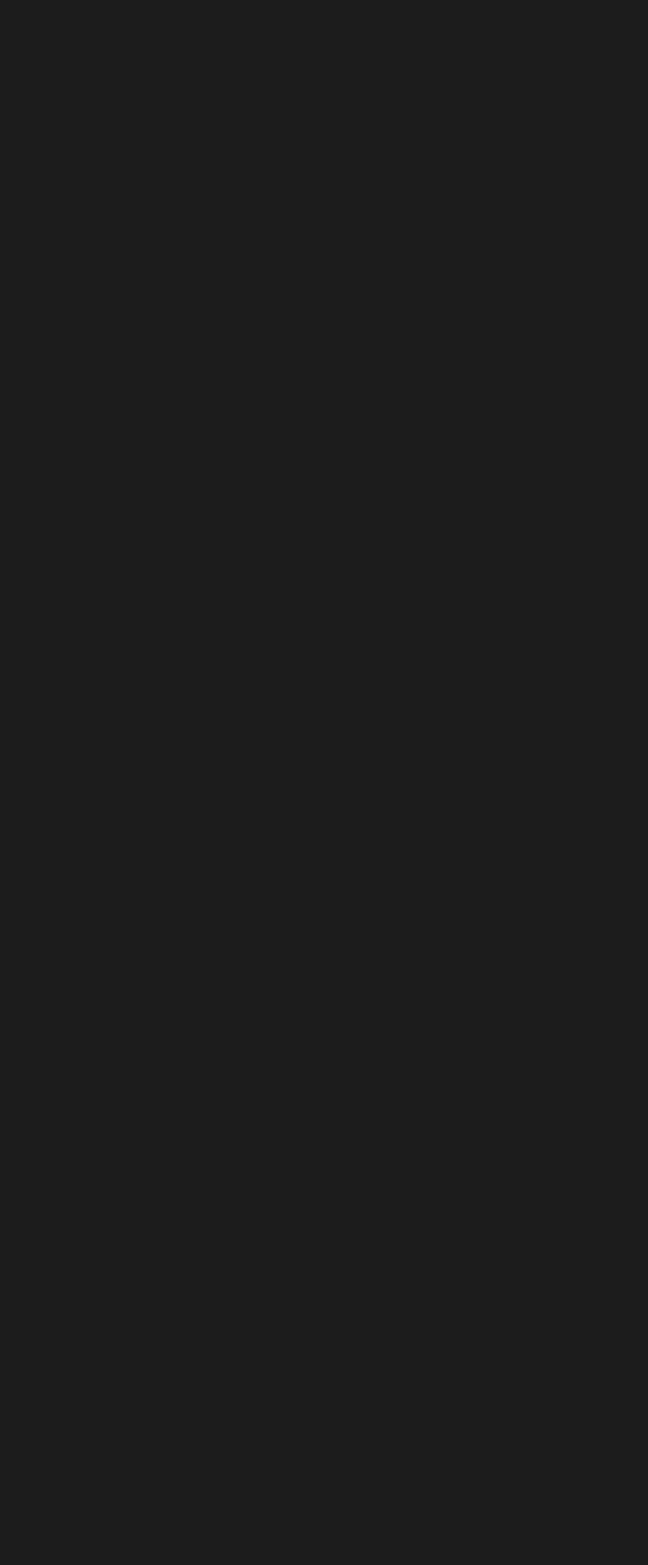
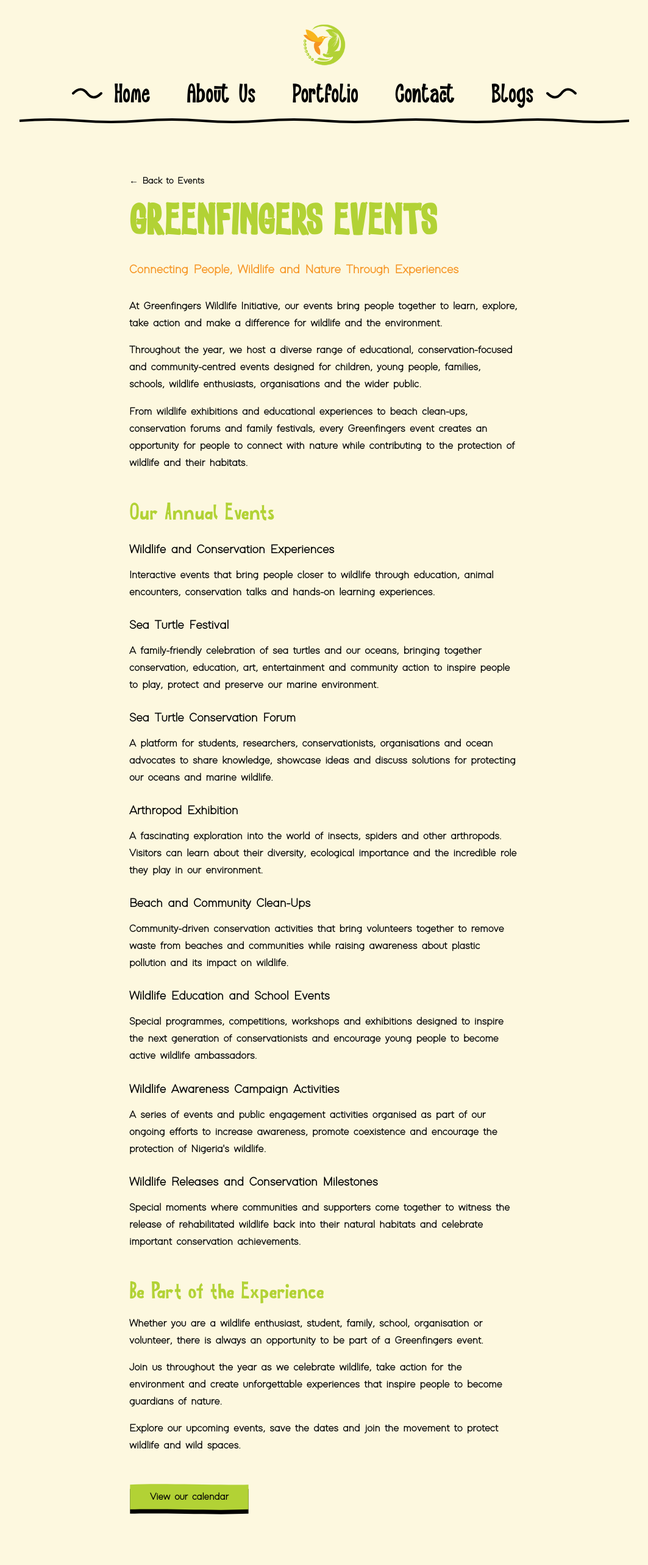
Before and after one commit to mishael-ed/GFWSITE2, a React (Vite) app: page /events/more-details in a window 1280 px wide. Before the commit this address had no page. Shown: the top 2566 px of the page at 61% size, without its empty margins (108-1171 px from the left). Before the commit the page ends 800 px from the top, so only its background shows below. Built offline with nearby package versions, Linux system fonts and the light colour scheme.

Commit message:
new page

```diff
--- a/src/App.jsx
+++ b/src/App.jsx
@@ -3,6 +3,8 @@
 import SanctuaryPage from './SanctuaryPage'
 import InitiativesPage from './InitiativesPage'
 import EducationPage from './EducationPage'
+import EventsPage from './EventsPage'
+import EventsDetailPage from './EventsDetailPage'
 import AboutPage from './AboutPage'
 import AboutLandingPage from './AboutLandingPage'
 import DirectorPage from './DirectorPage'
@@ -38,6 +40,8 @@
         <Route path="/education/nature-school" element={<NatureSchoolPage />} />
         <Route path="/education/wild-tales" element={<EducationWildTalesPage />} />
         <Route path="/education/farm-tours" element={<FarmToursPage />} />
+        <Route path="/events" element={<EventsPage />} />
+        <Route path="/events/more-details" element={<EventsDetailPage />} />
         <Route path="/about" element={<AboutLandingPage />} />
         <Route path="/about/organization" element={<AboutPage />} />
         <Route path="/about/director" element={<DirectorPage />} />
--- /dev/null
+++ b/src/EventsDetailPage.jsx
@@ -0,0 +1,125 @@
+import { Link } from 'react-router-dom'
+import Nav from './Nav'
+import Footer from './Footer'
+import FreeformButton from './FreeformButton'
+
+const color = '#B2D235'
+
+const paragraphStyle = {
+  fontFamily: 'Modern Sans',
+  color: '#000000',
+  fontWeight: 'bold',
+  fontSize: '17px',
+  lineHeight: '1.65',
+  margin: '16px 0',
+}
+
+const headingStyle = {
+  fontFamily: 'Skreeble',
+  color,
+  fontWeight: 'normal',
+  fontSize: '40px',
+  lineHeight: 1,
+  margin: '48px 0 18px',
+}
+
+const eventStyle = {
+  fontFamily: 'Modern Sans',
+  color: '#000000',
+  fontWeight: 'bold',
+  fontSize: '20px',
+  lineHeight: 1.2,
+  margin: '28px 0 6px',
+}
+
+const annualEvents = [
+  {
+    name: 'Wildlife and Conservation Experiences',
+    description: 'Interactive events that bring people closer to wildlife through education, animal encounters, conservation talks and hands-on learning experiences.',
+  },
+  {
+    name: 'Sea Turtle Festival',
+    description: 'A family-friendly celebration of sea turtles and our oceans, bringing together conservation, education, art, entertainment and community action to inspire people to play, protect and preserve our marine environment.',
+  },
+  {
+    name: 'Sea Turtle Conservation Forum',
+    description: 'A platform for students, researchers, conservationists, organisations and ocean advocates to share knowledge, showcase ideas and discuss solutions for protecting our oceans and marine wildlife.',
+  },
+  {
+    name: 'Arthropod Exhibition',
+    description: 'A fascinating exploration into the world of insects, spiders and other arthropods. Visitors can learn about their diversity, ecological importance and the incredible role they play in our environment.',
+  },
+  {
+    name: 'Beach and Community Clean-Ups',
+    description: 'Community-driven conservation activities that bring volunteers together to remove waste from beaches and communities while raising awareness about plastic pollution and its impact on wildlife.',
+  },
+  {
+    name: 'Wildlife Education and School Events',
+    description: 'Special programmes, competitions, workshops and exhibitions designed to inspire the next generation of conservationists and encourage young people to become active wildlife ambassadors.',
+  },
+  {
+    name: 'Wildlife Awareness Campaign Activities',
+    description: 'A series of events and public engagement activities organised as part of our ongoing efforts to increase awareness, promote coexistence and encourage the protection of Nigeria\'s wildlife.',
+  },
+  {
+    name: 'Wildlife Releases and Conservation Milestones',
+    description: 'Special moments where communities and supporters come together to witness the release of rehabilitated wildlife back into their natural habitats and celebrate important conservation achievements.',
+  },
+]
+
+function EventsDetailPage() {
+  return (
+    <div style={{ display: 'flex', flexDirection: 'column', minHeight: '100vh', width: '100%', backgroundColor: '#FDF8DF', overflow: 'hidden' }}>
+      <div style={{ flex: 1 }}>
+        <div style={{ paddingBottom: '20px' }}><Nav /></div>
+
+        <main className="content-page" style={{ maxWidth: '800px', margin: '0 auto', padding: '60px 80px 140px' }}>
+          <Link to="/events" style={{ display: 'inline-block', fontFamily: 'Modern Sans', color: '#000000', fontWeight: 'bold', fontSize: '15px', textDecoration: 'none', marginBottom: '28px' }}>
+            ← Back to Events
+          </Link>
+
+          <h1 style={{ fontFamily: 'Skreeble', color, fontSize: '72px', lineHeight: .95, margin: 0 }}>GREENFINGERS EVENTS</h1>
+          <p style={{ ...paragraphStyle, color: '#F69524', fontSize: '20px', margin: '25px 0 30px' }}>
+            Connecting People, Wildlife and Nature Through Experiences
+          </p>
+
+          <p style={paragraphStyle}>
+            At Greenfingers Wildlife Initiative, our events bring people together to learn, explore, take action and make a difference for wildlife and the environment.
+          </p>
+          <p style={paragraphStyle}>
+            Throughout the year, we host a diverse range of educational, conservation-focused and community-centred events designed for children, young people, families, schools, wildlife enthusiasts, organisations and the wider public.
+          </p>
+          <p style={paragraphStyle}>
+            From wildlife exhibitions and educational experiences to beach clean-ups, conservation forums and family festivals, every Greenfingers event creates an opportunity for people to connect with nature while contributing to the protection of wildlife and their habitats.
+          </p>
+
+          <h2 style={headingStyle}>Our Annual Events</h2>
+
+          {annualEvents.map((event) => (
+            <div key={event.name}>
+              <h3 style={eventStyle}>{event.name}</h3>
+              <p style={paragraphStyle}>{event.description}</p>
+            </div>
+          ))}
+
+          <h2 style={headingStyle}>Be Part of the Experience</h2>
+          <p style={paragraphStyle}>
+            Whether you are a wildlife enthusiast, student, family, school, organisation or volunteer, there is always an opportunity to be part of a Greenfingers event.
+          </p>
+          <p style={paragraphStyle}>
+            Join us throughout the year as we celebrate wildlife, take action for the environment and create unforgettable experiences that inspire people to become guardians of nature.
+          </p>
+          <p style={paragraphStyle}>
+            Explore our upcoming events, save the dates and join the movement to protect wildlife and wild spaces.
+          </p>
+
+          <FreeformButton color={color} to="/events">View our calendar</FreeformButton>
+        </main>
+      </div>
+
+      <Footer />
+    </div>
+  )
+}
+
+export default EventsDetailPage
--- /dev/null
+++ b/src/EventsPage.jsx
@@ -0,0 +1,28 @@
+import SectionHubPage from './SectionHubPage'
+
+const cards = [
+  {
+    title: 'View Our Calendar',
+    description: 'See what\'s coming up and save the dates for our next wildlife and conservation events.',
+    image: '/blog-images/conservation-education.jpg',
+  },
+  {
+    title: 'More Details',
+    description: 'Get the full picture on what to expect at a Greenfingers event and how to take part.',
+    image: '/blog-images/wildlife-rescue.jpg',
+    to: '/events/more-details',
+  },
+]
+
+function EventsPage() {
+  return (
+    <SectionHubPage
+      title="GREENFINGERS EVENTS"
+      description="Throughout the year we host educational, conservation-focused and community-centred events that connect people, wildlife and nature — from wildlife exhibitions and festivals to beach clean-ups and conservation forums. Explore what's coming up and join the movement to protect wildlife and wild spaces."
+      color="#B2D235"
+      cards={cards}
+    />
+  )
+}
+
+export default EventsPage
--- a/src/Home.jsx
+++ b/src/Home.jsx
@@ -137,6 +137,26 @@
           </div>
         </div>
 
+        <div className="home-feature home-feature-reverse" style={{ display: 'flex', alignItems: 'flex-start', gap: '60px', maxWidth: '800px', margin: '80px auto 40px' }}>
+          <div className="home-feature-image" style={{ border: '13px solid #B2D235', borderRadius: '4px 8px 3px 7px', flexShrink: 0, width: '270px', height: '270px', boxSizing: 'border-box' }}>
+            <img
+              src="https://upload.wikimedia.org/wikipedia/commons/b/b0/Beach_Cleaning_Volunteers.jpg"
+              alt="Our Events"
+              style={{ display: 'block', width: '100%', height: '100%', objectFit: 'cover' }}
+            />
+          </div>
+
+          <div style={{ flex: 1 }}>
+            <h1 className="home-feature-title" style={{ fontFamily: 'Skreeble', color: '#B2D235', textAlign: 'left', margin: 0, fontSize: '60px' }}>OUR EVENTS</h1>
+
+            <p style={{ fontFamily: 'Modern Sans', color: '#000000', textAlign: 'left', margin: '20px 0 0', fontWeight: 'bold', fontSize: '17px', lineHeight: '1.4' }}>
+              Our events bring people together to learn, explore, and take action for wildlife. From exhibitions and festivals to beach clean-ups and conservation forums, there's a way for everyone to connect with nature all year round.
+            </p>
+
+            <FreeformButton color="#B2D235" to="/events">Learn more about our events</FreeformButton>
+          </div>
+        </div>
+
         <div
           className="safari-divider"
           style={{
```
